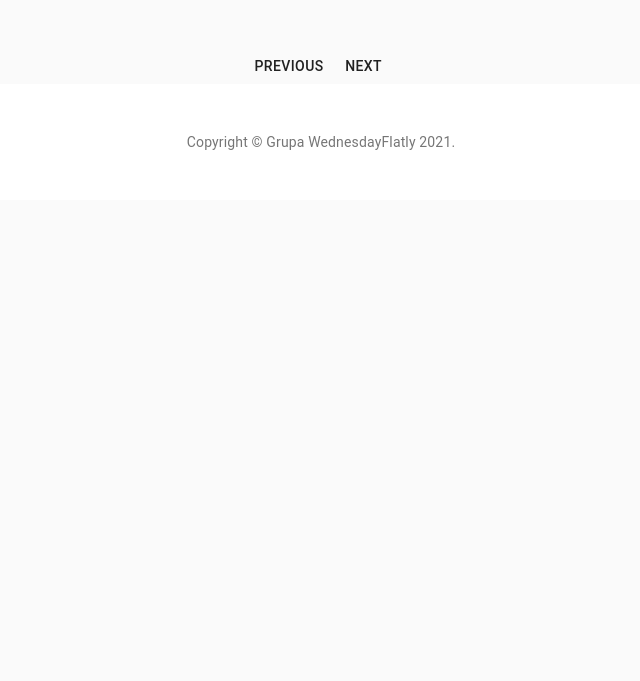
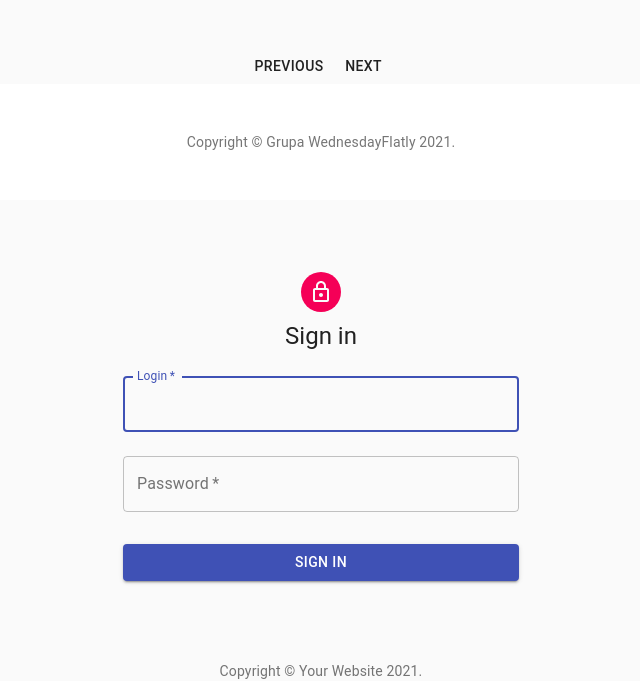
Before and after one commit to PW2020ReactTeamFlatly/React-Overviev, a React (Create React App) app in the folder webapp/: page /flatlist in a window 1280 px wide. Shown: the part 514-1195 px from the top of the page, without its empty margins (319-959 px from the left). Before the commit the page ends 800 px from the top, so only its background shows below. Built offline with nearby package versions, Linux system fonts and the light colour scheme; no server answers.

Commit message:
login component

```diff
--- a/webapp/src/App.js
+++ b/webapp/src/App.js
@@ -4,19 +4,25 @@ import Main from './components/Main';
 import LoadingContext from './contexts/LoadingContext';
 import SnackbarContext from './contexts/SnackbarContext';
 import Loading from "./components/LoadingComponent";
+import Login from "./components/LoginComponent";
 import { Snackbar } from "@material-ui/core";
 import Alert from "./components/AlertComponent";
+import LoginContext from './contexts/LoginContex';
 
 
 function App() {
-  const [loading, setLoading] = useState(false);
+  const [loading, setLoading] = useState(true);
   const [snackbar, setSnackbar] = useState({
     open: false,
     message: '',
     type: 'success'
   });
+  const [token, setToken] = useState("");
+
   const valueLoading = { loading, setLoading };
   const valueSnackbar = { snackbar, setSnackbar };
+  const valueLogin = {token, setToken};
+
   const snackbarClose = (event, reason) => {
     if (reason === 'clickaway') {
       return;
@@ -26,11 +32,22 @@ function App() {
       open: false
     });
   };
+
   return (
     <div className="App">
         <LoadingContext.Provider value={valueLoading}>
           <SnackbarContext.Provider value={valueSnackbar}>
+            <LoginContext.Provider value ={valueLogin}>
               <Main />
+              <LoginContext.Consumer>
+                {({token}) => {
+                  if(token === ""){
+                    return <Login/>;
+                  } else {
+                    return <div> </div>;
+                  }
+                }}
+              </LoginContext.Consumer>
               <LoadingContext.Consumer>
                 {({loading}) => {
                   if(loading){
@@ -52,6 +69,7 @@ function App() {
                   );
                 }}
               </SnackbarContext.Consumer>
+            </LoginContext.Provider>
           </SnackbarContext.Provider>
         </LoadingContext.Provider>
     </div>
--- a/webapp/src/components/EditFlat.js
+++ b/webapp/src/components/EditFlat.js
@@ -102,7 +102,6 @@ export default function EditFlat(props) {
           setFrom(flatData.data.availableFrom.substring(0, 10));
          if (flatData.data.availableTo != null)
           setTo(flatData.data.availableTo.substring(0, 10));
-
       } catch (error) {
         console.error(error);
         setSnackbar({
--- a/webapp/src/components/FlatList.js
+++ b/webapp/src/components/FlatList.js
@@ -16,8 +16,10 @@ import HomeIcon from '@material-ui/icons/Home';
 import { Link as RouterLink } from 'react-router-dom';
 import SnackbarContext from '../contexts/SnackbarContext';
 import LoadingContext from '../contexts/LoadingContext';
+import LoginContex from '../contexts/LoginContex';
 import axios from 'axios';
 import TextField from '@material-ui/core/TextField';
+import LoginContext from '../contexts/LoginContex';
 
 
 function Copyright() {
@@ -71,6 +73,7 @@ export default function FlatList() {
   const classes = useStyles();
   const { setLoading } = useContext(LoadingContext);
   const { setSnackbar } = useContext(SnackbarContext);
+  const { setToken} = useContext(LoginContext);
   const [flats,SetFlats] = useState([]);
   const [page, SetPage] = useState(0);
   const [pageCount, setPageCount] = useState(0);
--- /dev/null
+++ b/webapp/src/components/LoginComponent.js
@@ -0,0 +1,107 @@
+import React from 'react';
+import Avatar from '@material-ui/core/Avatar';
+import Button from '@material-ui/core/Button';
+import CssBaseline from '@material-ui/core/CssBaseline';
+import TextField from '@material-ui/core/TextField';
+import FormControlLabel from '@material-ui/core/FormControlLabel';
+import Checkbox from '@material-ui/core/Checkbox';
+import Link from '@material-ui/core/Link';
+import Grid from '@material-ui/core/Grid';
+import Box from '@material-ui/core/Box';
+import LockOutlinedIcon from '@material-ui/icons/LockOutlined';
+import Typography from '@material-ui/core/Typography';
+import { makeStyles } from '@material-ui/core/styles';
+import Container from '@material-ui/core/Container';
+
+function Copyright() {
+  return (
+    <Typography variant="body2" color="textSecondary" align="center">
+      {'Copyright © '}
+      <Link color="inherit" href="https://material-ui.com/">
+        Your Website
+      </Link>{' '}
+      {new Date().getFullYear()}
+      {'.'}
+    </Typography>
+  );
+}
+
+const useStyles = makeStyles((theme) => ({
+  paper: {
+    marginTop: theme.spacing(8),
+    display: 'flex',
+    flexDirection: 'column',
+    alignItems: 'center',
+  },
+  avatar: {
+    margin: theme.spacing(1),
+    backgroundColor: theme.palette.secondary.main,
+  },
+  form: {
+    width: '100%', // Fix IE 11 issue.
+    marginTop: theme.spacing(1),
+  },
+  submit: {
+    margin: theme.spacing(3, 0, 2),
+  },
+}));
+
+export default function SignIn() {
+  const classes = useStyles();
+
+  const onClick = (e) =>
+  {
+
+  }
+
+  return (
+    <Container component="main" maxWidth="xs">
+      <CssBaseline />
+      <div className={classes.paper}>
+        <Avatar className={classes.avatar}>
+          <LockOutlinedIcon />
+        </Avatar>
+        <Typography component="h1" variant="h5">
+          Sign in
+        </Typography>
+        <form className={classes.form} noValidate>
+          <TextField
+            variant="outlined"
+            margin="normal"
+            required
+            fullWidth
+            id="login"
+            label="Login"
+            name="login"
+            autoComplete="login"
+            autoFocus
+          />
+          <TextField
+            variant="outlined"
+            margin="normal"
+            required
+            fullWidth
+            name="password"
+            label="Password"
+            type="password"
+            id="password"
+            autoComplete="current-password"
+          />
+          <Button
+            type="submit"
+            fullWidth
+            variant="contained"
+            color="primary"
+            className={classes.submit}
+            onClick={onClick}
+          >
+            Sign In
+          </Button>
+        </form>
+      </div>
+      <Box mt={8}>
+        <Copyright />
+      </Box>
+    </Container>
+  );
+}
--- a/webapp/src/components/Main.js
+++ b/webapp/src/components/Main.js
@@ -6,6 +6,7 @@ import CreateFlat from './CreateFlat';
 import BookingsList from './BookingsList';
 import BookingsListId from './BookingsListId';
 import EditFlat from './EditFlat'
+import LoginComponent from './LoginComponent'
 
 
 const BookingsListWithId = ({match}) =>{
--- /dev/null
+++ b/webapp/src/contexts/LoginContex.js
@@ -0,0 +1,8 @@
+import React from "react"
+
+const LoginContext = React.createContext({
+    token: "",
+    setToken: () => {}
+});
+
+export default LoginContext;
```
Lines whose indentation alone changed are shown as unchanged.
